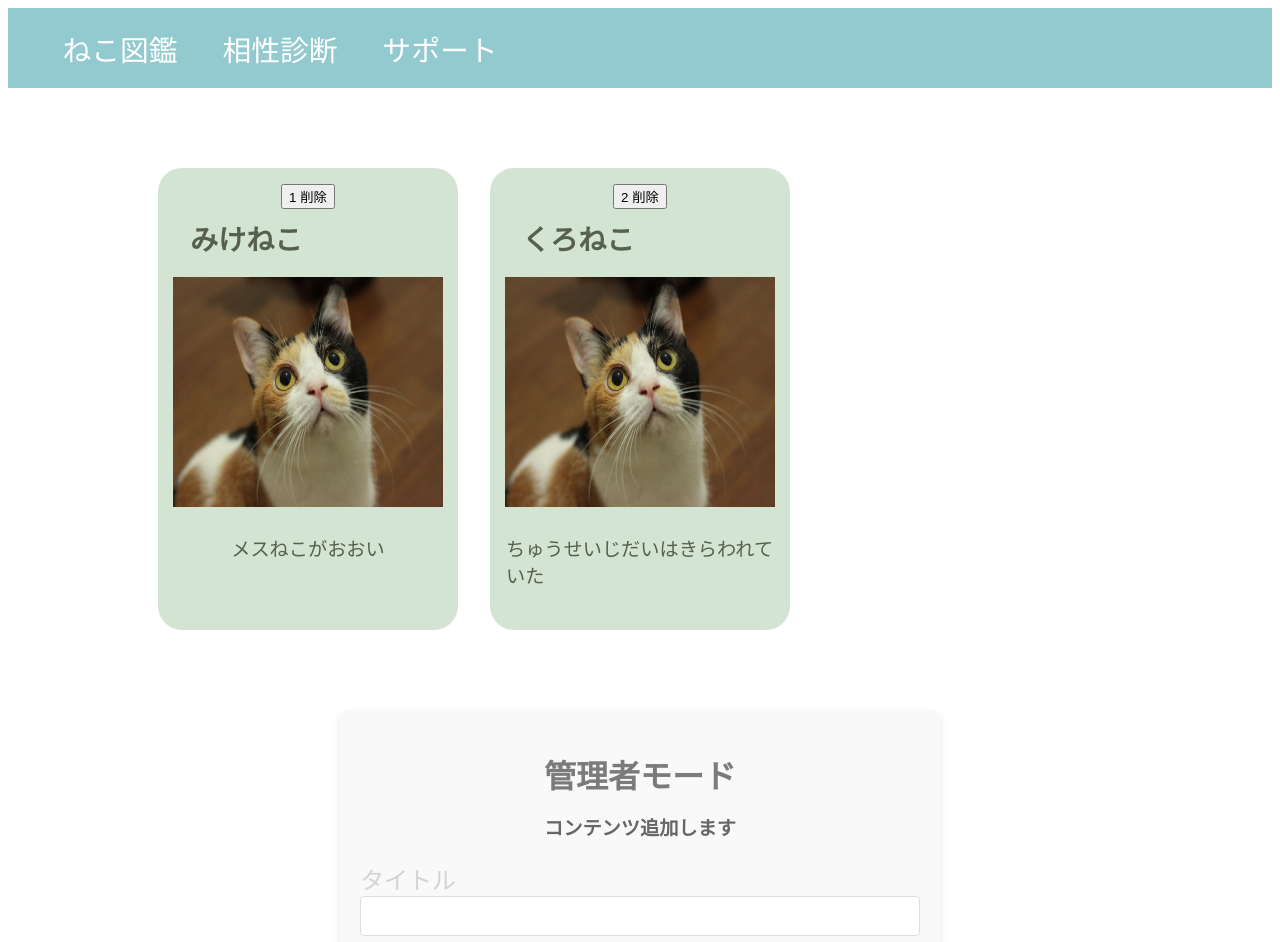
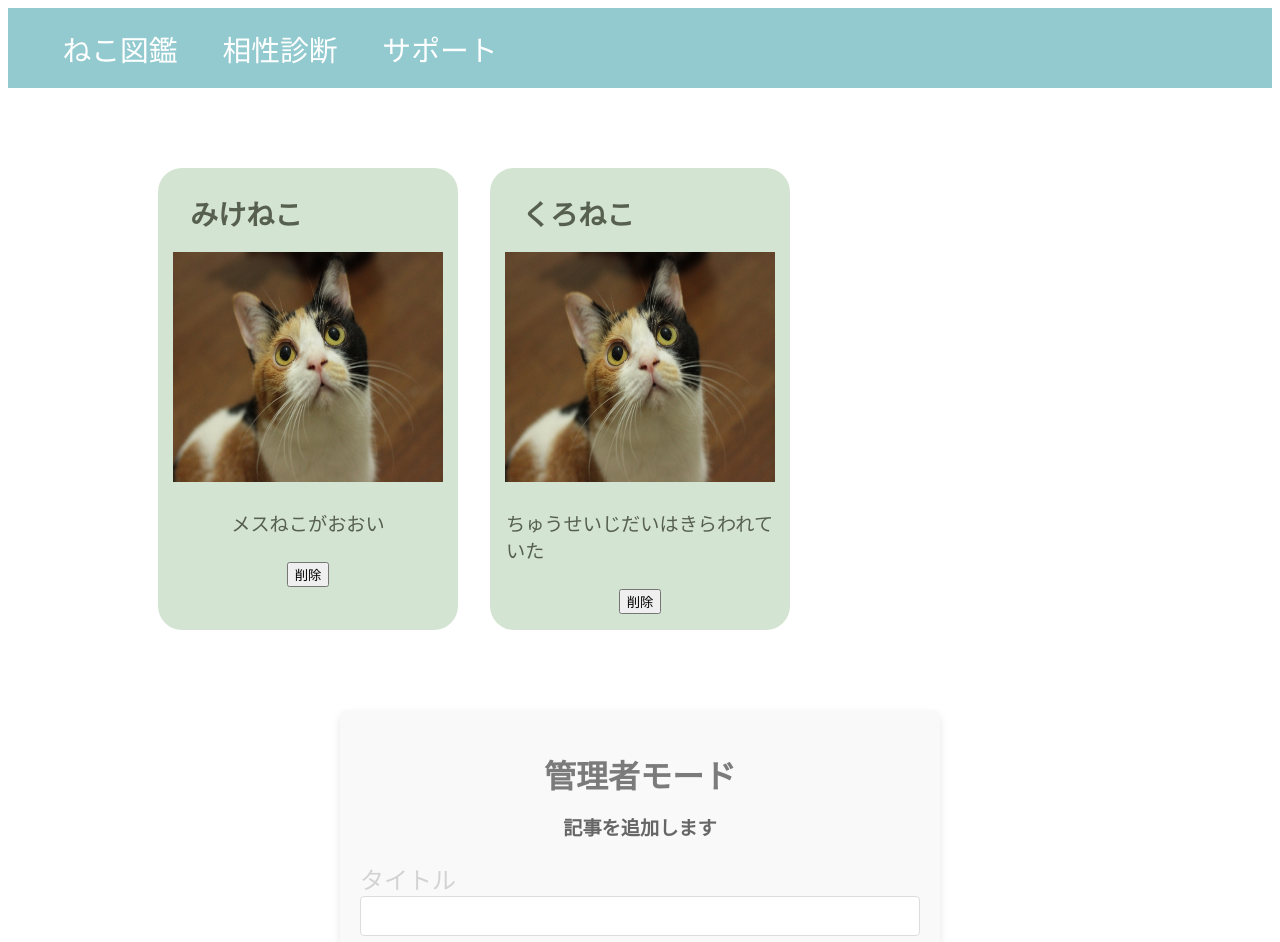
Before and after one commit to shigeyasushimamura/training-react-todoApp-2025, a React (Vite) app in the folder 2025_01_01_001/todo-front/: page / in a window 1280 px wide. Shown: the top 942 px of the page. Built offline with nearby package versions, Linux system fonts and the light colour scheme.

Commit message:
リファクタ

```diff
--- a/2025_01_01_001/todo-front/src/domain/todo/components/ArticleEdit.tsx
+++ b/2025_01_01_001/todo-front/src/domain/todo/components/ArticleEdit.tsx
@@ -30,7 +30,7 @@ const ArticleEdit: FC<Props> = ({ addArticle }) => {
     <>
       <div className={styles["todo-form-container"]}>
         <h1>管理者モード</h1>
-        <h2>コンテンツ追加します</h2>
+        <h2>記事を追加します</h2>
         <form onSubmit={handleSubmit}>
           <div className={styles["todo-form-group"]}>
             <label htmlFor="title">タイトル</label>
--- a/2025_01_01_001/todo-front/src/domain/todo/components/ArticleItem.tsx
+++ b/2025_01_01_001/todo-front/src/domain/todo/components/ArticleItem.tsx
@@ -10,19 +10,20 @@ interface Props {
 const ArticleItem: FC<Props> = ({ article, deleteArticle }) => {
   return (
     <article className={styles["todo-item-card"]}>
+      <h3 className={styles["todo-item-card-title"]}>{article.title}</h3>
+
+      <figure>
+        <img src={article.path} alt={article.title}></img>
+      </figure>
+      <span>{article.text}</span>
       <button
         aria-label={`Delete Article ${article.id}`}
         onClick={() => {
           deleteArticle(article.id);
         }}
       >
-        {article.id} 削除
+        削除
       </button>
-      <h3 className={styles["todo-item-card-title"]}>{article.title}</h3>
-      <figure>
-        <img src={article.path} alt={article.title}></img>
-      </figure>
-      <span>{article.text}</span>
     </article>
   );
 };
```
